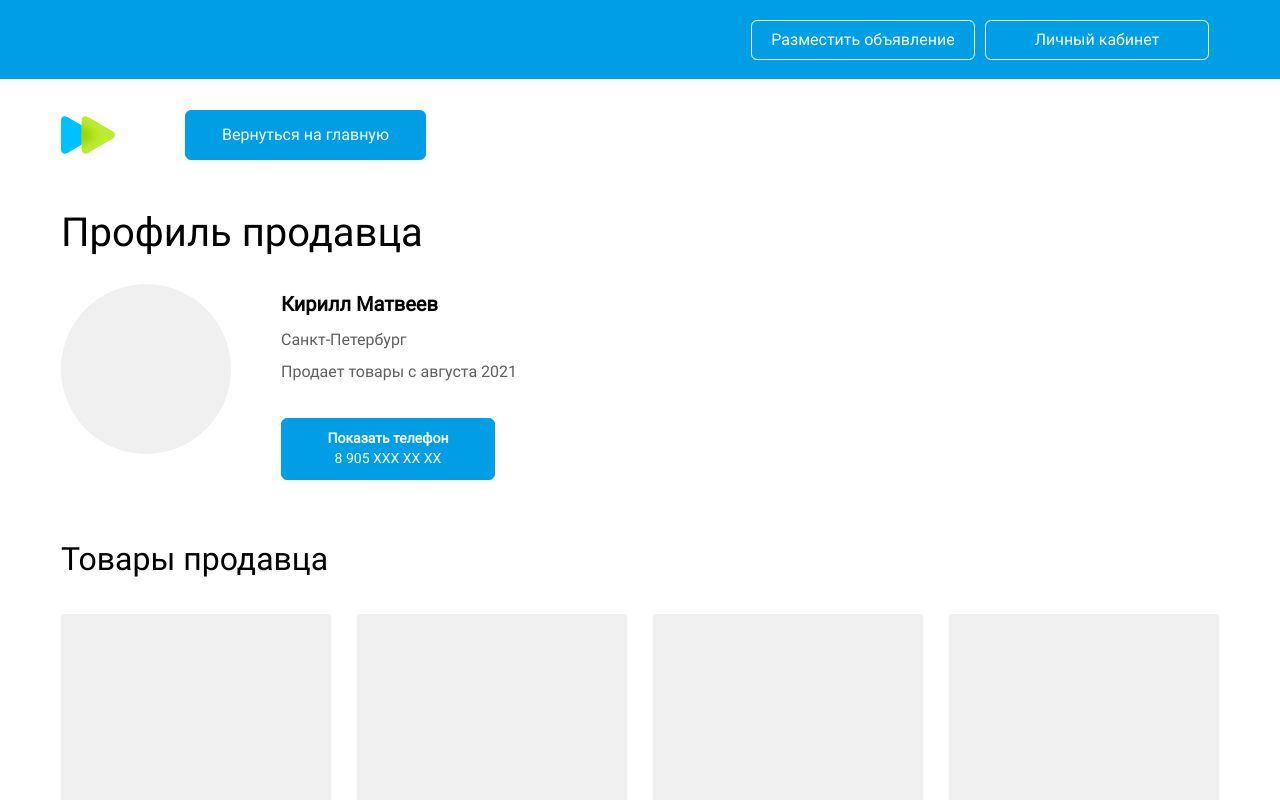
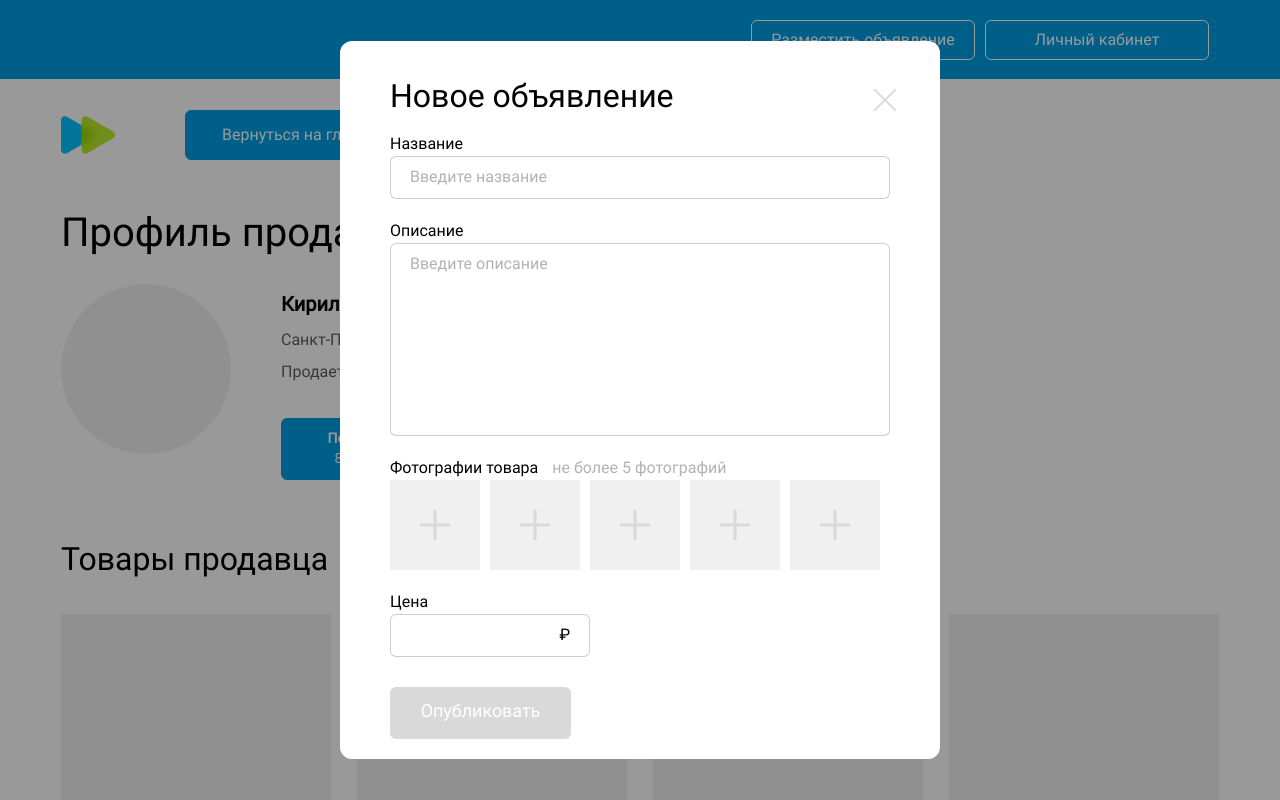
Before and after one commit to ushink/analogue-Avito, a React (Create React App) app: page /seller in a window 1280 px wide. Both pictures are taken after a click on the button "Разместить объявление". Shown: the top 800 px of the page. Built offline with nearby package versions, Linux system fonts and the light colour scheme.

Commit message:
feat: create modal new adv

```diff
--- a/src/components/UI/Button/Button.module.css
+++ b/src/components/UI/Button/Button.module.css
@@ -26,11 +26,13 @@
     opacity: 0.5;
 }
 
+.gray:hover,
 .custom:hover,
 .blue:hover {
     background: #0080c1;
 }
 
+.gray:active,
 .custom:active,
 .blue:active {
     background-color: #0079b5;
@@ -53,3 +55,10 @@
     border: 1px solid #d0cece;
     background: #d9d9d9;
 }
+
+.gray {
+    background: #d9d9d9;
+    color: #fff;
+    width: 181px;
+    margin-top: 30px;
+}
--- /dev/null
+++ b/src/components/UI/Modal/Modal.jsx
@@ -0,0 +1,21 @@
+import s from './Modal.module.css'
+
+function Modal({ active, setActive, children }) {
+    return (
+        <div
+            className={active ? s.modalActive : s.modal}
+            onClick={() => {
+                setActive(false)
+            }}
+        >
+            <div
+                className={active ? s.contentActive : s.content}
+                onClick={(e) => e.stopPropagation()}
+            >
+                {children}
+            </div>
+        </div>
+    )
+}
+
+export default Modal
--- /dev/null
+++ b/src/components/UI/Modal/Modal.module.css
@@ -0,0 +1,34 @@
+.modal,
+.modalActive {
+    width: 100vw;
+    height: 100vh;
+    background-color: rgba(0, 0, 0, 0.4);
+    position: fixed;
+    top: 0;
+    left: 0;
+    display: flex;
+    align-items: center;
+    justify-content: center;
+    opacity: 0;
+    pointer-events: none;
+    transition: 0.5s;
+}
+
+.modalActive {
+    opacity: 1;
+    pointer-events: all;
+}
+
+.content,
+.contentActive {
+    padding: 20px 50px;
+    border-radius: 12px;
+    background-color: #ffffff;
+    transform: scale(0.5);
+    transition: 0.4s all;
+}
+
+.contentActive {
+    transition: 0.4s all;
+    transform: scale(1);
+}
--- a/src/components/common/Header/Header.jsx
+++ b/src/components/common/Header/Header.jsx
@@ -7,9 +7,14 @@ import {
     PROFILE_ROUTE
 } from '../../../utils/constants'
 import { Link } from 'react-router-dom'
+import { useState } from 'react'
+import Modal from '../../UI/Modal/Modal'
+import NewAdv from '../../modals/NewAdv/NewAdv'
 
 function Header() {
     const { pathname } = useLocation()
+
+    const [modalActive, setModalActive] = useState(false)
 
     if (pathname === LOGIN_ROUTE || pathname === REGISTRATION_ROUTE)
         return <></>
@@ -23,10 +28,18 @@ function Header() {
                     </Link>
                 ) : (
                     <>
-                        <button className={s.btn}>Разместить объявление</button>
+                        <button
+                            className={s.btn}
+                            onClick={() => setModalActive(true)}
+                        >
+                            Разместить объявление
+                        </button>
                         <Link to={PROFILE_ROUTE}>
                             <button className={s.btn}>Личный кабинет</button>
                         </Link>
+                        <Modal active={modalActive} setActive={setModalActive}>
+                            <NewAdv setActive={setModalActive} />
+                        </Modal>
                     </>
                 )}
             </nav>
--- /dev/null
+++ b/src/components/modals/NewAdv/NewAdv.jsx
@@ -0,0 +1,79 @@
+/* eslint-disable no-unused-vars */
+import { pictures } from '../../../mock/pictures'
+import s from './NewAdv.module.css'
+import { useState } from 'react'
+import Button from '../../UI/Button/Button'
+
+function NewAdv({ setActive }) {
+    const [title, setTitle] = useState('')
+    const [description, setDescription] = useState('')
+    const [price, setPrice] = useState('')
+
+    return (
+        <div className={s.adv}>
+            <div className={s.header}>
+                <h1 className={s.title}>Новое объявление</h1>
+                <div
+                    className={s.cross}
+                    onClick={() => {
+                        setActive(false)
+                    }}
+                ></div>
+            </div>
+            <div className={s.body}>
+                <form className={s.item}>
+                    <label className={s.label}>Название</label>
+                    <input
+                        placeholder="Введите название"
+                        className={s.inputTitle}
+                        type="text"
+                        onChange={(e) => {
+                            setTitle(e.target.value)
+                        }}
+                    />
+                </form>
+                <form className={s.item}>
+                    <label className={s.label}>Описание</label>
+                    <input
+                        placeholder="Введите описание"
+                        className={s.description}
+                        type="text"
+                        onChange={(e) => {
+                            setDescription(e.target.value)
+                        }}
+                    />
+                </form>
+                <div className={s.item}>
+                    <label className={s.label}>
+                        Фотографии товара{' '}
+                        <span className={s.select}>не более 5 фотографий</span>
+                    </label>
+                    <div className={s.boxImg}>
+                        {pictures.map((el) => (
+                            <img
+                                className={s.img}
+                                key={el.id}
+                                src="../../img/card.svg"
+                                alt="card"
+                            />
+                        ))}
+                    </div>
+                </div>
+                <form className={s.item}>
+                    <label className={s.label}>Цена</label>
+                    <input
+                        placeholder="₽"
+                        className={s.price}
+                        type="number"
+                        onChange={(e) => {
+                            setPrice(e.target.value)
+                        }}
+                    />
+                </form>
+            </div>
+            <Button color={'gray'}>{'Опубликовать'}</Button>
+        </div>
+    )
+}
+
+export default NewAdv
--- /dev/null
+++ b/src/components/modals/NewAdv/NewAdv.module.css
@@ -0,0 +1,123 @@
+.header {
+    display: flex;
+    justify-content: space-between;
+    align-items: center;
+    position: relative;
+}
+
+.title {
+    font-size: 32px;
+    font-weight: 500;
+    line-height: 220%;
+}
+
+.cross {
+    cursor: pointer;
+    position: absolute;
+    top: 38px;
+    right: 20px;
+}
+
+.cross:before,
+.cross:after {
+    content: '';
+    position: absolute;
+    width: 30px;
+    height: 2px;
+    background: #d9d9d9;
+}
+.cross:before {
+    transform: rotate(45deg);
+}
+.cross:after {
+    transform: rotate(-45deg);
+}
+.cross:hover::before,
+.cross:hover::after {
+    background: #009ee4;
+}
+
+.body {
+    display: flex;
+    flex-direction: column;
+    row-gap: 20px;
+}
+
+.label {
+    color: #000;
+    font-size: 16px;
+    font-weight: 400;
+    line-height: 150%;
+}
+
+.select {
+    color: rgba(0, 0, 0, 0.3);
+    font-size: 16px;
+    font-weight: 400;
+    line-height: 150%;
+    margin-left: 10px;
+}
+
+.item {
+    display: flex;
+    flex-direction: column;
+}
+
+.inputTitle,
+.description,
+.price {
+    color: #000;
+    border: 1px solid rgba(0, 0, 0, 0.2);
+    border-radius: 6px;
+    padding: 13px 19px;
+    width: 500px;
+    flex-shrink: 0;
+    background: #fff;
+}
+
+.description {
+    padding: 13px 19px 163px;
+}
+
+.price {
+    width: 200px;
+    text-align: end;
+}
+
+.inputTitle::placeholder,
+.description::placeholder,
+.price::placeholder {
+    background-color: transparent;
+    color: rgba(0, 0, 0, 0.3);
+    font-size: 16px;
+    line-height: 24px;
+}
+
+.price::placeholder {
+    color: #000;
+}
+
+.price::-webkit-outer-spin-button,
+.price::-webkit-inner-spin-button {
+    display: none;
+    margin: 0;
+}
+
+.boxImg {
+    display: flex;
+    column-gap: 10px;
+}
+
+.img {
+    cursor: pointer;
+    width: 90px;
+    height: 90px;
+}
+
+.img:hover {
+    border: 2px solid #009ee4;
+}
+
+.img:active {
+    background-color: #eceaea;
+}
```
Also changed, not shown: public/img/card.svg (added).
